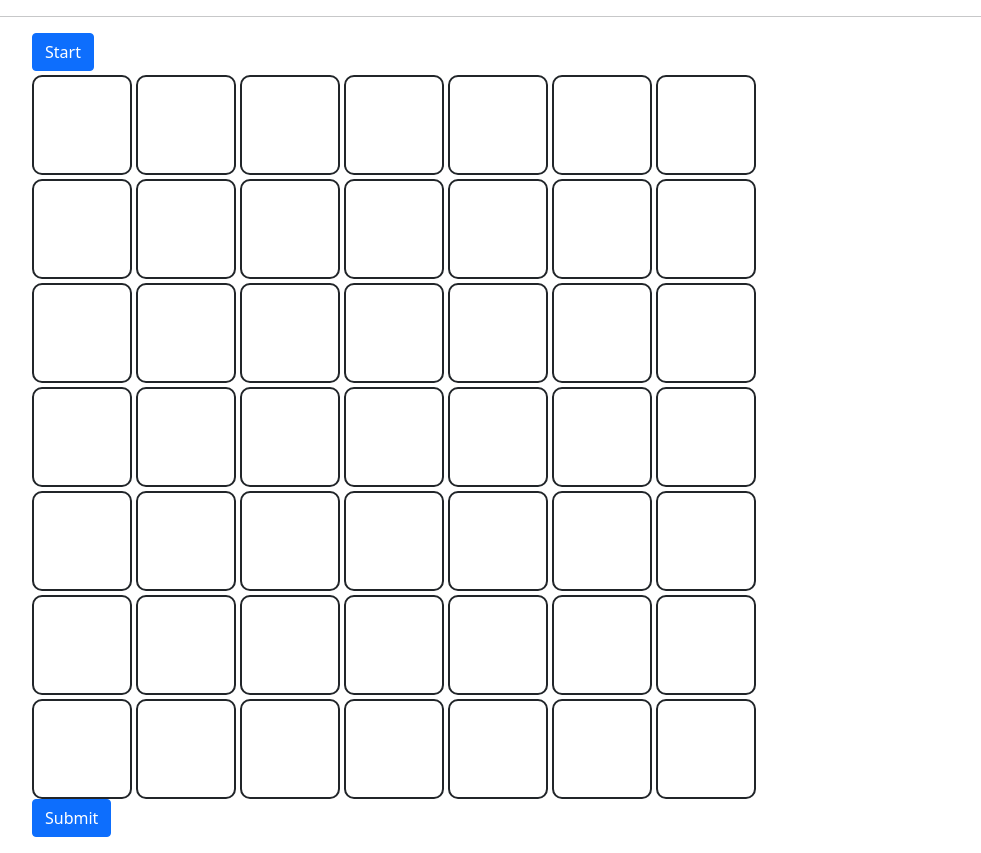
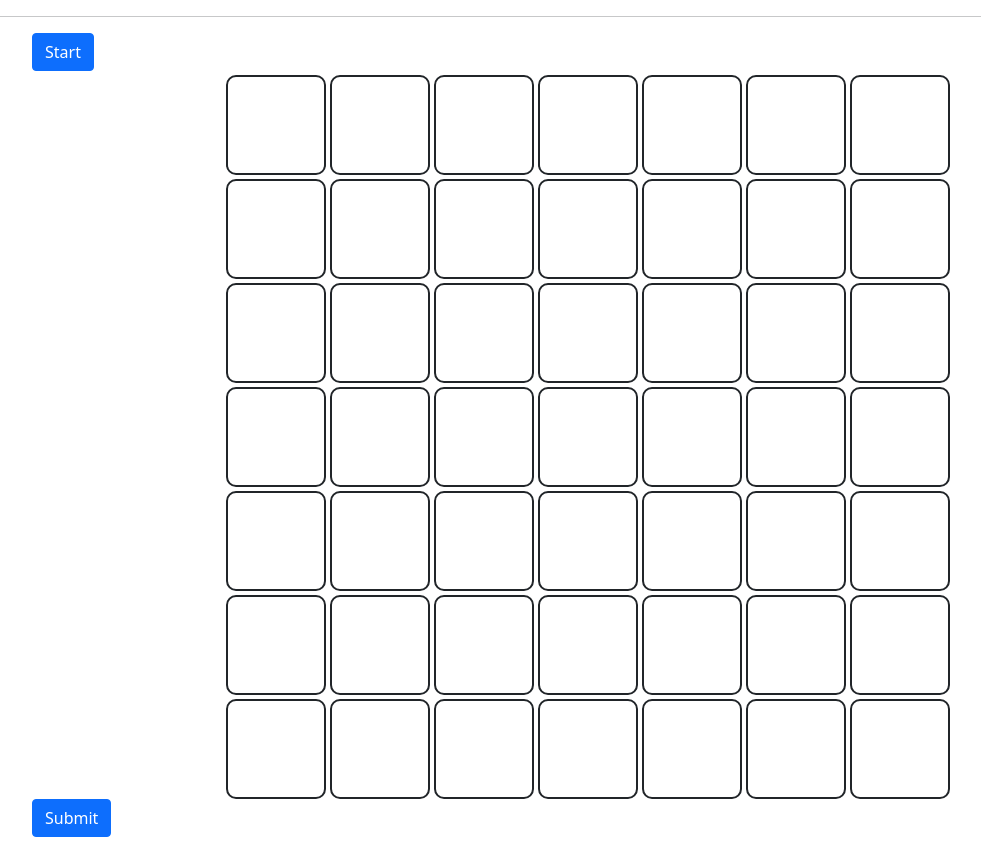
Before and after one commit to CodeWithTheDoctor/cits3403-project, a Flask app: page / in a window 1280 px wide. Shown: the part 88-941 px from the top of the page, without its empty margins (50-1031 px from the left). Run offline with Flask 2, Linux system fonts and the light colour scheme; a user stored in the database is signed in; parts of the project's set-up code (start-up, migrations or seed data) failed here and were passed over.

Commit message:
game grid
- centered game
- renamed style.css -> akari.css
- reference akari.css in index.html

```diff
--- a/app/static/index.js
+++ b/app/static/index.js
@@ -3,8 +3,8 @@ $(document).ready(function(){
     var totalSeconds = 0;
 
     // render blank grid - disabled click
+    $("#grid-box").off('click');
     renderGrid();
-
 
     // select and render puzzle once start is clicked
     $("#startButton").on("click",function() {
@@ -16,9 +16,17 @@ $(document).ready(function(){
             }
         }).done(function(response) {
             console.log(response)
+
+            // hide start button
+            $("#startButton").hide();
+
+            // start timer
+
+            // remove child elements of grid box then render puzzle
             $("#grid-box").empty();
             parseGrid(exampleLevel);
             renderGrid();
+            $("#grid-box").on('click');
         })
     })
 
--- a/app/templates/base.html
+++ b/app/templates/base.html
@@ -9,8 +9,6 @@
     <title>Akari Light Up Game</title>
     </title>
     {% endif %}
-
-    <link href="{{url_for('static',filename='style.css')}}" rel="stylesheet">
 
     <!-- Bootstrap -->
     <link href="https://cdn.jsdelivr.net/npm/bootstrap@5.1.3/dist/css/bootstrap.min.css" rel="stylesheet" integrity="sha384-1BmE4kWBq78iYhFldvKuhfTAU6auU8tT94WrHftjDbrCEXSU1oBoqyl2QvZ6jIW3" crossorigin="anonymous">
--- a/app/templates/index.html
+++ b/app/templates/index.html
@@ -1,6 +1,10 @@
 {% extends "base.html" %}
 
 {% block content %}
+
+<!-- game css -->
+<link href="{{url_for('static',filename='akari.css')}}" rel="stylesheet">
+
 <script>
     var user_id = '{{current_user.id}}';
 </script>
@@ -36,7 +40,8 @@
 <div class="container">
     <!-- start button -->
     <button id="startButton" type="button" class="btn btn-primary">Start</button>
-    <div class="grid-wrapper" id="grid-box">
+    <div class="d-flex justify-content-center">
+        <div class="grid-wrapper" id="grid-box"></div>
     </div>
     <!-- submit button -->
     <button id="submitButton" type="button" class="btn btn-primary">Submit</button>
```
Also changed, not shown: app/static/akari.css (renamed from app/static/style.css).
